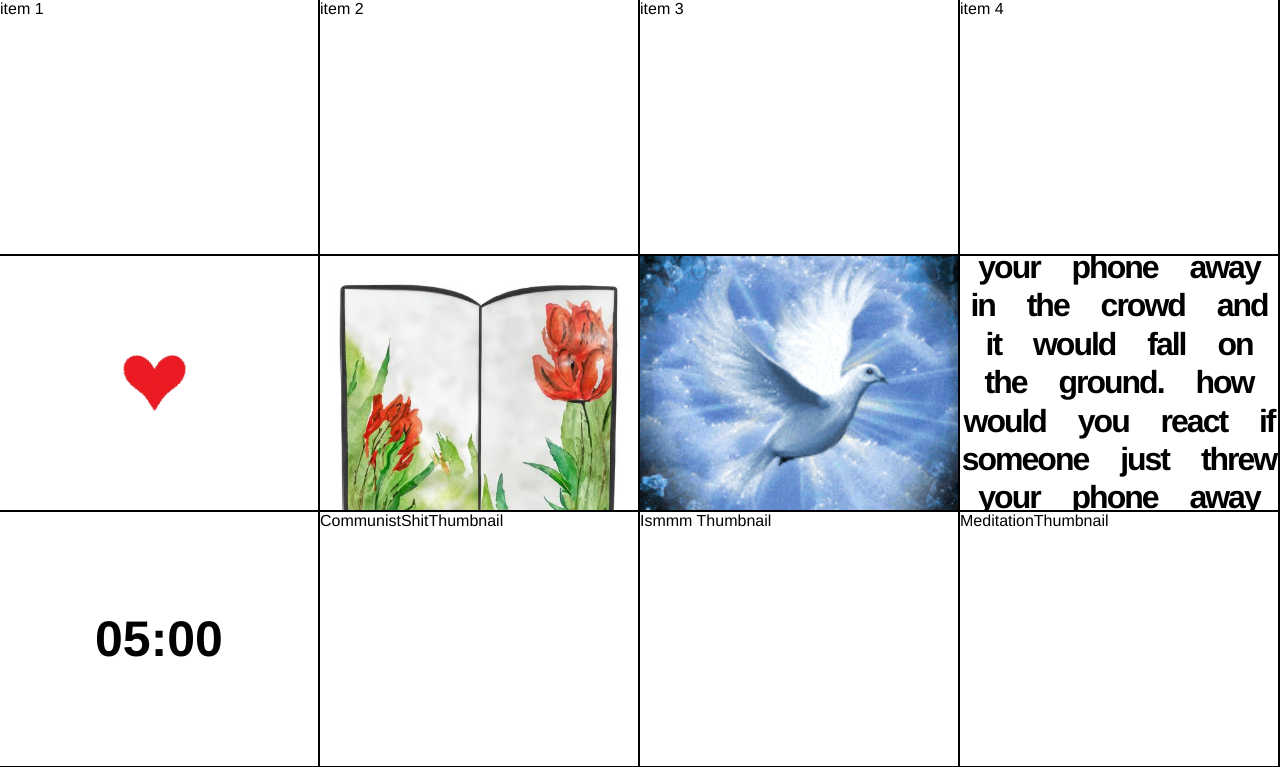
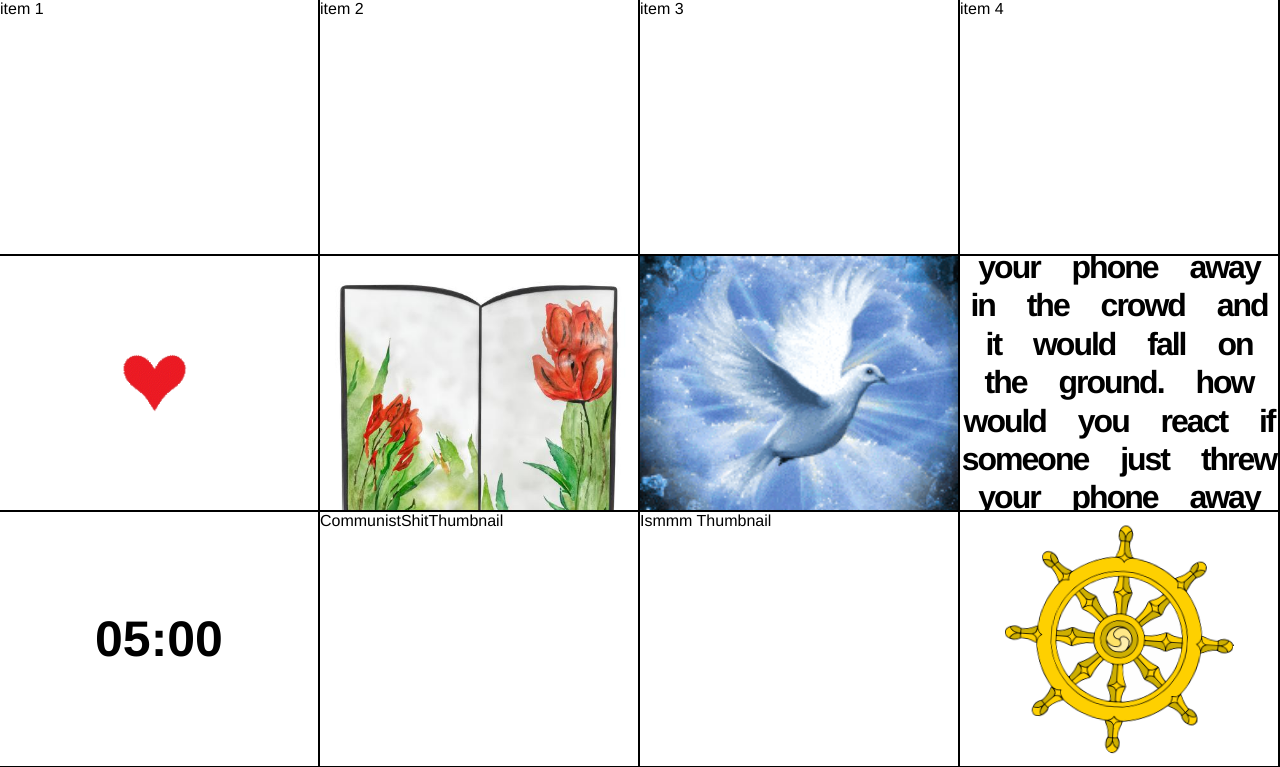
Before and after one commit to youriizz/randomshit666, a Vue app: page / in a window 1280 px wide. Shown: the top 767 px of the page. Built offline with nearby package versions, Linux system fonts and the light colour scheme; what vue-dragscroll would draw is missing.

Commit message:
Meditation Thumbnail Finished

```diff
--- a/src/components/Meditation/MeditationThumbnail.vue
+++ b/src/components/Meditation/MeditationThumbnail.vue
@@ -1,13 +1,76 @@
 <template>
-  <span>MeditationThumbnail</span>
+  <div class="container-1" @mouseenter="handleMouseEnter" @mouseleave="handleMouseLeave">
+      <img id="meditationThumbnail" src="@/assets/Meditation/meditation.svg" alt="Meditation" class="MeditationThumbnail" width="100%" height="100%">
+  </div>
 </template>
 
 <script>
 export default {
+  data() {
+    return {
+      isHovered: false,
+      currentAngle: 0,
+      lastAnimationTime: Date.now()
+    };
+  },
+  mounted() {
+    this.disableDragStart();
+    this.rotate();
+  },
+  methods: {
+    handleMouseEnter() {
+      this.isHovered = true;
+    },
+    handleMouseLeave() {
+      this.isHovered = false;
+    },
+    disableDragStart() {
+      const thumbnail = document.getElementById('meditationThumbnail');
+      thumbnail.addEventListener('dragstart', (event) => {
+        event.preventDefault();
+      });
+    },
+    rotate() {
+      const now = Date.now();
+      const elapsed = now - this.lastAnimationTime;
+      this.lastAnimationTime = now;
 
-}
+      // Ajustez les vitesses de rotation ici
+      const rotationSpeed = this.isHovered ? 200 : 60; // 360deg/3.6s or 360deg/9s
+      this.currentAngle += (rotationSpeed * elapsed) / 1000;
+
+      const thumbnail = document.getElementById('meditationThumbnail');
+
+      // Ajustez l'échelle ici
+      thumbnail.style.transform = `rotate(${this.currentAngle}deg) scale(${this.isHovered ? 0.8 : 1})`;
+
+      requestAnimationFrame(this.rotate);
+    }
+  }
+};
 </script>
 
-<style>
+<style scoped>
+
+.container-1 {
+  height: 100%;
+  width: 100%;
+  display: flex;
+  justify-content: center;
+  align-items: center;
+  z-index: 1;
+}
+
+.MeditationThumbnail {
+  display: flex;
+  height: 90%;
+  cursor: pointer;
+  object-fit: contain;
+  transition: transform 0.3s ease;
+}
+
+.container-1:active {
+  filter: blur(3px);
+}
 
 </style>
```
Also changed, not shown: src/assets/Meditation/meditation.svg (added).
